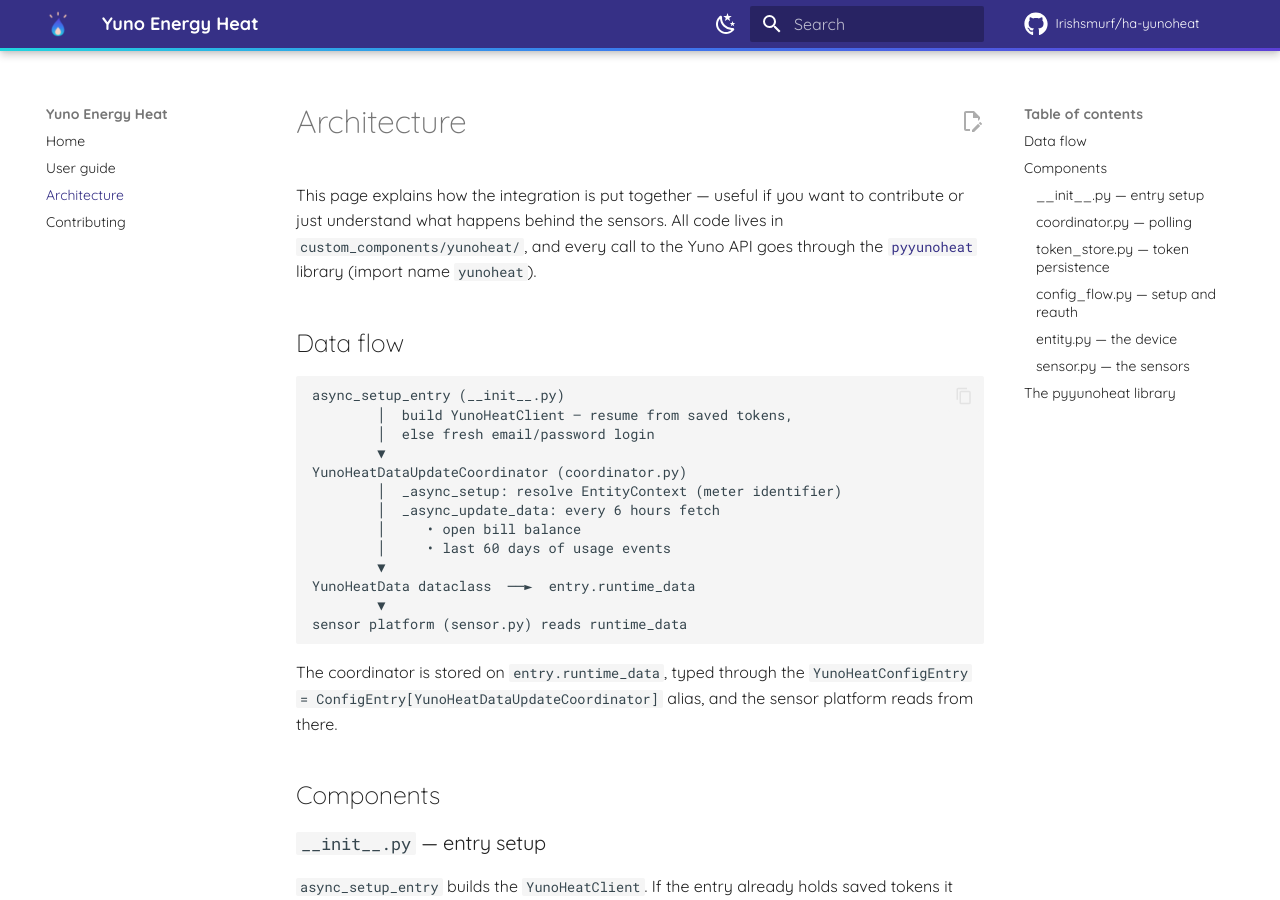
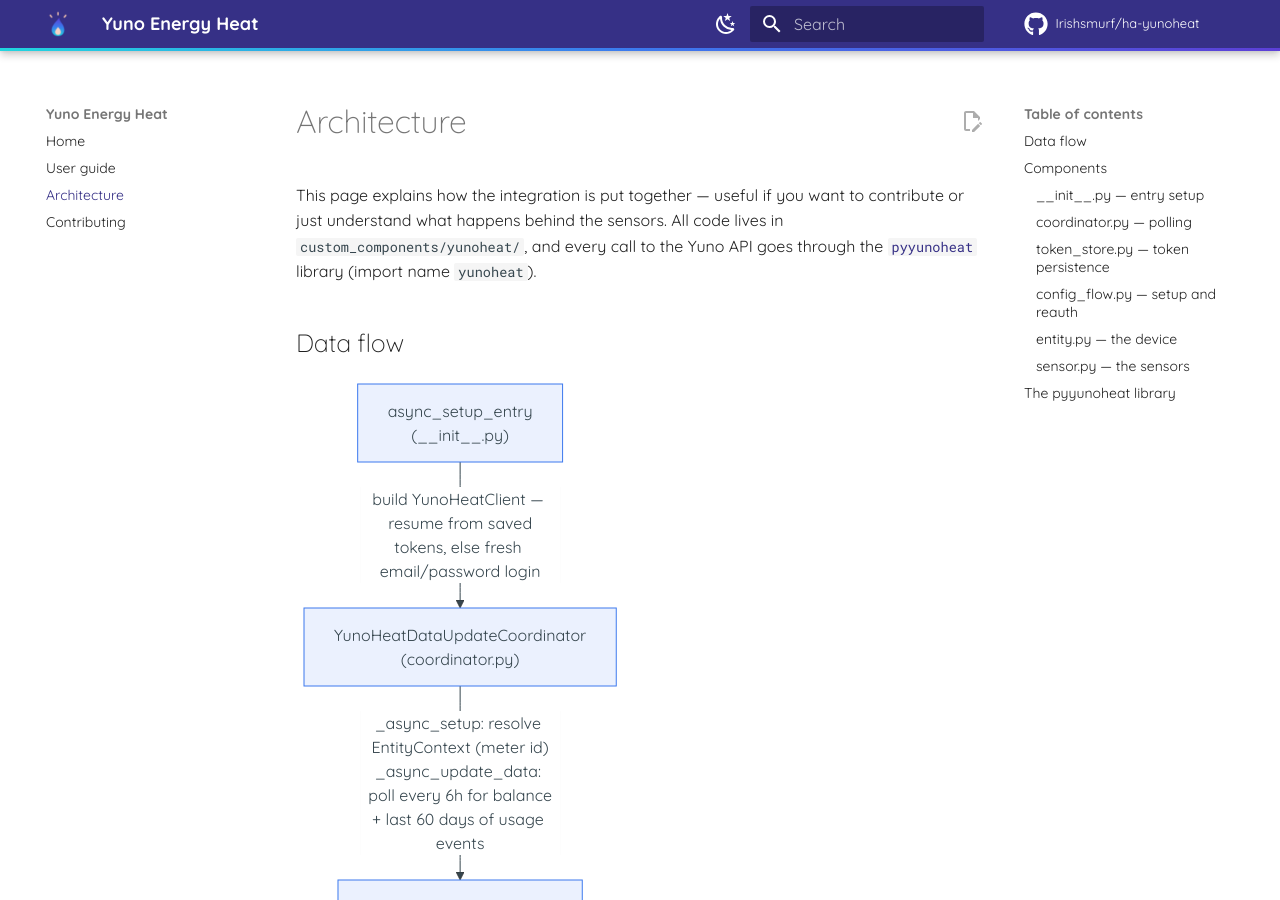
Before and after one commit to Irishsmurf/ha-yunoheat, an MkDocs documentation site: the page built from docs/architecture.md, in a window 1280 px wide and 900 px high. Built offline with MkDocs 1.6.1 and Material for MkDocs 9.7.7, drawn with Linux system fonts in a browser that asks for light colours; comment, search, counter and statistics services are not loaded.

Commit message:
Render the data-flow diagram as Mermaid
Enable the Mermaid custom fence in Material and convert the ASCII
data-flow block in the architecture docs to a mermaid flowchart.

Co-Authored-By: Claude Opus 4.8 <noreply@anthropic.com>

````diff
--- a/docs/architecture.md
+++ b/docs/architecture.md
@@ -7,20 +7,18 @@ just understand what happens behind the sensors. All code lives in
 
 ## Data flow
 
-```
-async_setup_entry (__init__.py)
-        │  build YunoHeatClient — resume from saved tokens,
-        │  else fresh email/password login
-        ▼
-YunoHeatDataUpdateCoordinator (coordinator.py)
-        │  _async_setup: resolve EntityContext (meter identifier)
-        │  _async_update_data: every 6 hours fetch
-        │     • open bill balance
-        │     • last 60 days of usage events
-        ▼
-YunoHeatData dataclass  ──►  entry.runtime_data
-        ▼
-sensor platform (sensor.py) reads runtime_data
+```mermaid
+flowchart TD
+    A["async_setup_entry<br/>(__init__.py)"]
+    B["YunoHeatDataUpdateCoordinator<br/>(coordinator.py)"]
+    C["YunoHeatData dataclass"]
+    D["entry.runtime_data"]
+    E["sensor platform<br/>(sensor.py)"]
+
+    A -->|"build YunoHeatClient — resume from saved<br/>tokens, else fresh email/password login"| B
+    B -->|"_async_setup: resolve EntityContext (meter id)<br/>_async_update_data: poll every 6h for balance<br/>+ last 60 days of usage events"| C
+    C --> D
+    D -->|"read on each update"| E
 ```
 
 The coordinator is stored on `entry.runtime_data`, typed through the
--- a/mkdocs.yml
+++ b/mkdocs.yml
@@ -54,7 +54,11 @@ markdown_extensions:
       permalink: true
   - pymdownx.highlight:
       anchor_linenums: true
-  - pymdownx.superfences
+  - pymdownx.superfences:
+      custom_fences:
+        - name: mermaid
+          class: mermaid
+          format: !!python/name:pymdownx.superfences.fence_code_format
   - pymdownx.inlinehilite
   - pymdownx.details
   - pymdownx.emoji:
````
